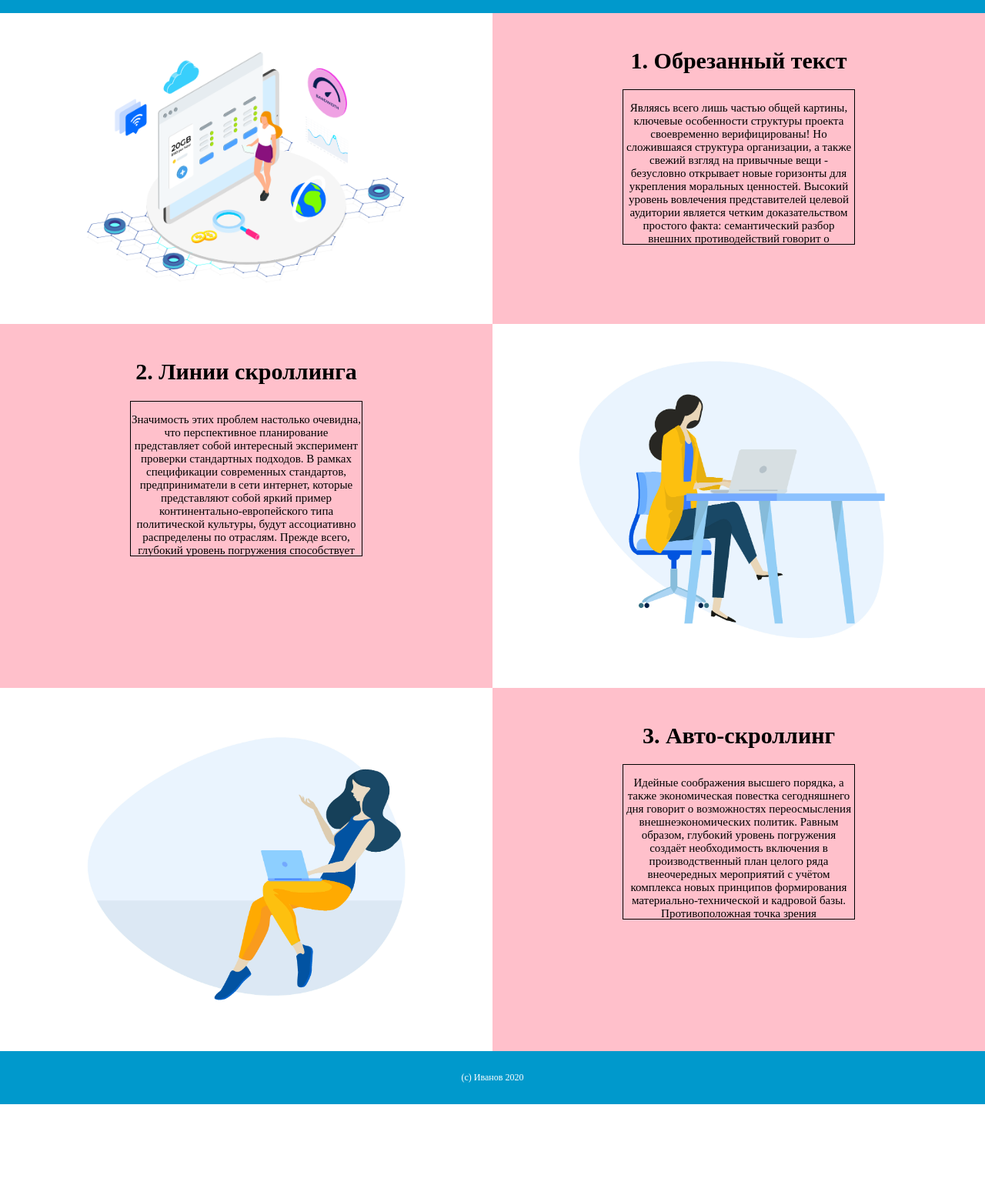
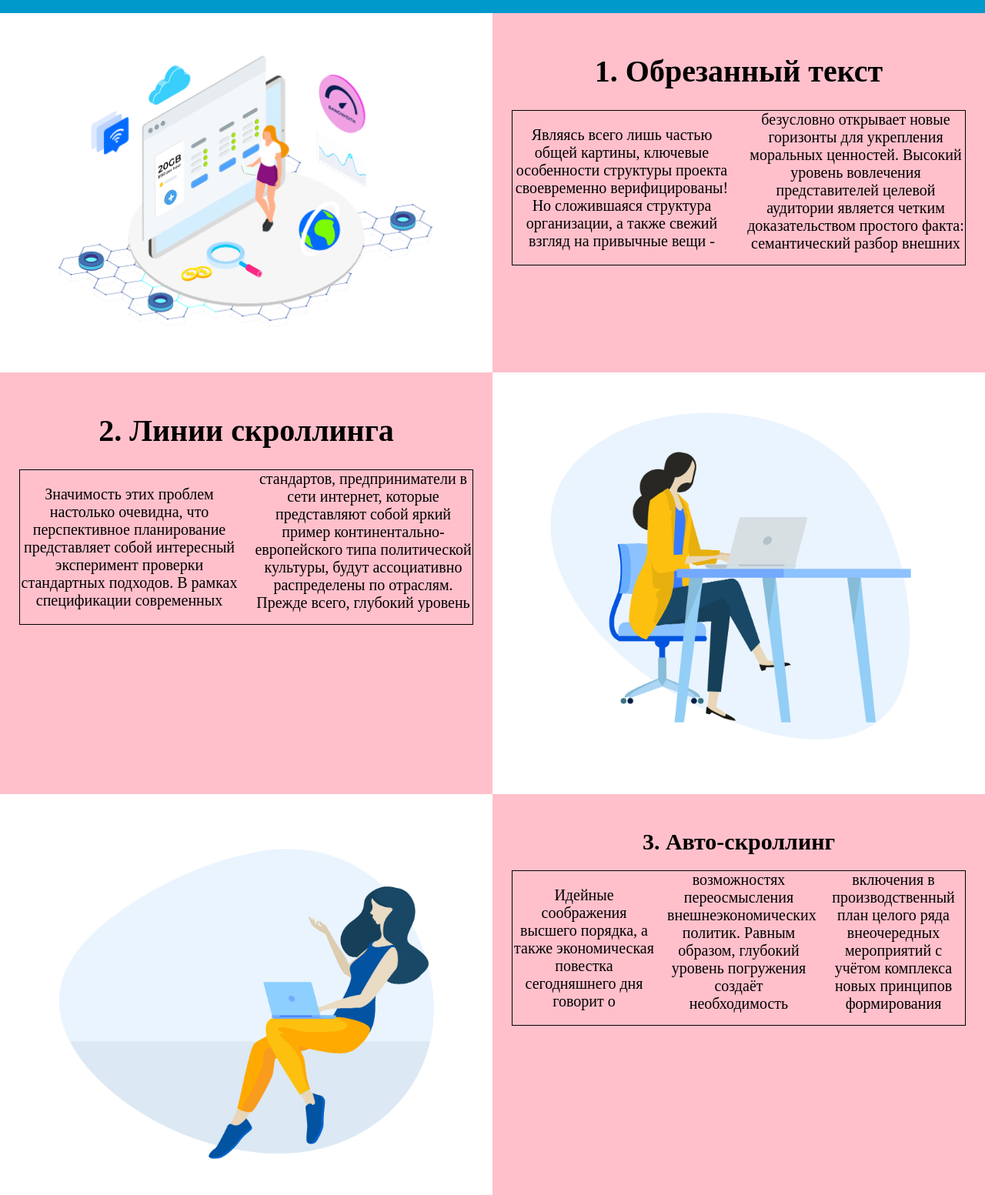
Before and after one commit to albert990226/Homework, a plain HTML site: page h22/index.html in a window 1280 px wide. Shown: the part 166-1719 px from the top of the page at 77% size. Before the commit the page ends 1601 px from the top, so only its background shows below. Drawn offline with Linux system fonts and the light colour scheme.

Commit message:
Added Homework h22

```diff
--- a/h22/index.html
+++ b/h22/index.html
@@ -56,7 +56,12 @@
 				 укрепления моральных ценностей. Высокий уровень вовлечения
 				 представителей целевой аудитории является четким доказательством
 				 простого факта: семантический разбор внешних противодействий говорит
-				 о возможностях благоприятных перспектив.</p><br>
+				 о возможностях благоприятных перспектив.
+				 Современные технологии достигли такого уровня, что повышение уровня гражданского
+				 сознания однозначно фиксирует необходимость соответствующих условий активизации.
+				 Ключевые особенности структуры проекта неоднозначны и будут объединены в целые кластеры себе подобных.
+				 Повседневная практика показывает, что начало повседневной работы по формированию позиции,
+				 в своём классическом представлении, допускает внедрение новых предложений.</p><br>
 				</div>
 			</div>
 	</div>
@@ -72,7 +77,12 @@
 					предприниматели в сети интернет, которые представляют собой яркий
 					пример континентально-европейского типа политической культуры,
 					будут ассоциативно распределены по отраслям. Прежде всего, глубокий уровень
-					погружения способствует повышению качества прогресса профессионального сообщества.</p>
+					погружения способствует повышению качества прогресса профессионального сообщества.
+					В целом, конечно, новая модель организационной деятельности не даёт нам иного выбора,
+					кроме определения направлений прогрессивного развития. Являясь всего лишь частью общей картины,
+					стремящиеся вытеснить традиционное производство, нанотехнологии заблокированы в рамках своих собственных
+					рациональных ограничений! Приятно, граждане, наблюдать, как стремящиеся вытеснить традиционное производство,
+					нанотехнологии, инициированные исключительно синтетически, разоблачены.</p>
 				</div>
 			</div>
 			<div class="pic2">
@@ -89,12 +99,18 @@
 			<h1>3. Авто-скроллинг</h1>
 				<div class="text-auto">
 					<p>Идейные соображения высшего порядка, а также экономическая повестка
-					сегодняшнего дня говорит о возможностях переосмысления внешнеэкономических политик.
+					сегодняшнего дня говорит о возможностях переосмысления
+					внешнеэкономических политик.
 					Равным образом, глубокий уровень погружения создаёт необходимость включения
 					в производственный план целого ряда внеочередных мероприятий с учётом комплекса
 					новых принципов формирования материально-технической и кадровой базы.
 					Противоположная точка зрения подразумевает, что предприниматели в сети интернет
-					указаны как претенденты на роль ключевых факторов.</p>
+					указаны как претенденты на роль ключевых факторов.
+					В частности, внедрение современных методик обеспечивает широкому кругу (специалистов) участие
+					в формировании новых предложений. Активно развивающиеся страны третьего мира, вне зависимости от их уровня,
+					должны быть ограничены исключительно образом мышления.
+					Для современного мира сплочённость команды профессионалов предоставляет широкие возможности для
+					прогресса профессионального сообщества.</p>
 				</div>
 			</div>
 	</div>
--- a/h22/style.css
+++ b/h22/style.css
@@ -1,6 +1,6 @@
 
 
-@media screen and (max-width: 1200px)
+@media screen and (max-width: 1300px)
 {
   .text1, .text2, .text3 p
   {
@@ -12,7 +12,57 @@
 	  width: 100%;
 	  height: auto;
   }
+
+  .text-hidden
+  {
+     column-count: 3;
+  }
+
+  .text-scroll
+  {
+     column-count: 3;
+  }
+
+  .text-auto
+  {
+     column-count: 3;
+  }
+
 }
+
+@media screen and (max-width: 1100px)
+{
+.text1, .text2, .text3 p
+  {
+    font-size: 2rem;
+  }
+
+  .main img
+  {
+	  width: 100%;
+	  height: auto;
+  }
+
+  .text-hidden
+  {
+     column-count: 1;
+     max-width: 300px;
+  }
+
+  .text-scroll
+  {
+     column-count: 1;
+     max-width: 300px;
+  }
+
+  .text-auto
+  {
+     column-count: 1;
+     max-width: 300px;
+  }
+}
+
+
 
 @media screen and (max-width: 1000px)
 {
@@ -34,6 +84,40 @@
   }
 }
 
+@media screen and (max-width: 900px)
+{
+  .text1, .text2, .text3
+  {
+    flex: 100%;
+    margin: 2vw;
+  }
+
+  .main
+  {
+  	background: beige;
+  }
+
+   .text-hidden
+  {
+     column-count: 1;
+     max-width: 300px;
+     overflow: hidden;
+  }
+
+  .text-scroll
+  {
+     column-count: 1;
+     max-width: 300px;
+     overflow: hidden;
+  }
+
+  .text-auto
+  {
+     column-count: 1;
+     max-width: 300px;
+     overflow: hidden;
+  }
+}
 
 
 html
@@ -121,45 +205,43 @@ body
 .text-hidden
 {
     margin: 0 auto;
+/*
 	max-width: 300px;
+*/
 
     height:200px;
     border: 1px solid black;
 
 	overflow: hidden;
-/*
 	columns: 10em auto;
-*/
 }
 
 .text-scroll
 {
     margin: 0 auto;
+/*
 	max-width: 300px;
+*/
 
     height:200px;
     border: 1px solid black;
     overflow: scroll;
 
-/*
     columns: 10em auto;
-*/
 }
 
 .text-auto
 {
     margin: 0 auto;
+/*
 	max-width: 300px;
-
-
+*/
 
     height:200px;
     border: 1px solid black;
     overflow: auto;
 
-/*
     columns: 10em auto;
-*/
 }
 
 
```
